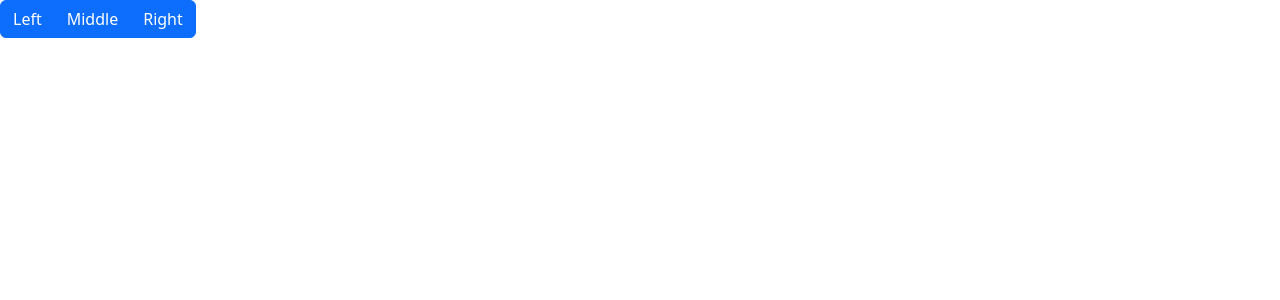
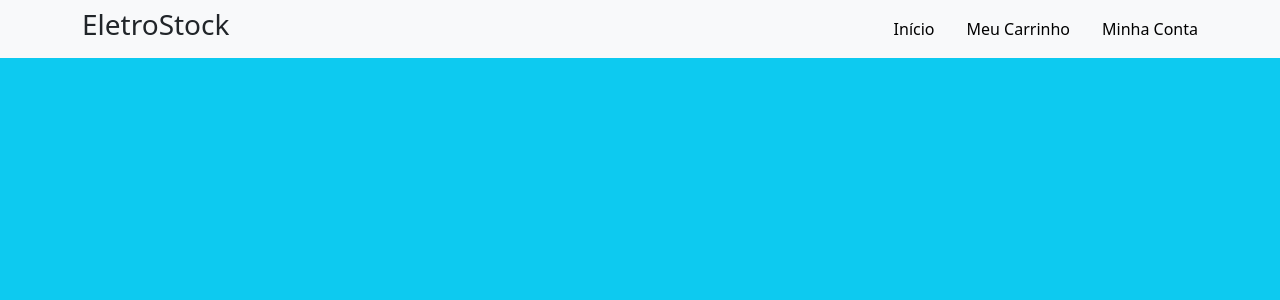
Before and after one commit to EstevamDeFreitas/EletroStockFront, an Angular app: page / in a window 1280 px wide. Shown: the top 300 px of the page. Built offline with nearby package versions, Linux system fonts and the light colour scheme.

Commit message:
Adicionado estilo base para o componente inicial

```diff
--- a/src/app/app.component.html
+++ b/src/app/app.component.html
@@ -1,6 +1,15 @@
-<div class="btn-group" role="group" aria-label="Basic example">
-  <button type="button" class="btn btn-primary">Left</button>
-  <button type="button" class="btn btn-primary">Middle</button>
-  <button type="button" class="btn btn-primary">Right</button>
+<div class="vh-100">
+  <nav class="navbar top-bar navbar-light bg-light">
+    <div class="container">
+      <h3>EletroStock</h3>
+      <div class="links">
+        <a href="">Início</a>
+        <a href="">Meu Carrinho</a>
+        <a href="">Minha Conta</a>
+      </div>
+    </div>
+  </nav>
+  <div class="bg-info h-100 w-100">
+    <router-outlet ></router-outlet>
+  </div>
 </div>
-<router-outlet></router-outlet>
--- a/src/app/app.component.scss
+++ b/src/app/app.component.scss
@@ -0,0 +1,16 @@
+.links{
+  display: flex;
+    /* justify-content: space-between; */
+  gap: 2rem;
+
+  a {
+    font-style: normal;
+    text-decoration: none;
+    color: black;
+  }
+}
+
+.top-bar{
+  position: sticky;
+  top: 0;
+}
```
Also changed, not shown: src/styles.scss (line endings or trailing spaces).
